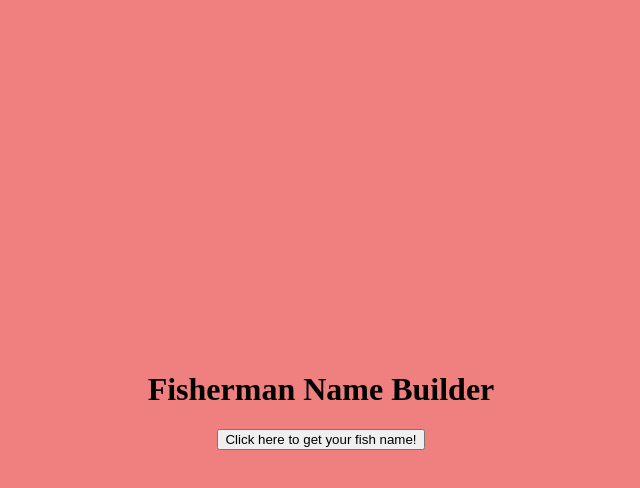
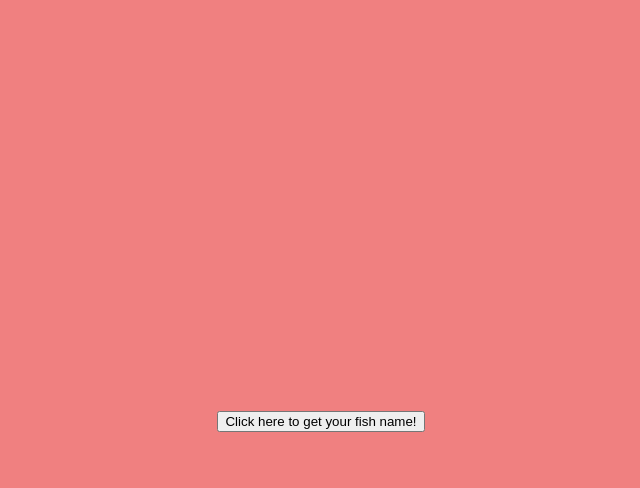
Before and after one commit to tengen14/Fisherman-Name-Builder, a plain HTML site: page index.html in a window 1280 px wide. Both pictures are taken after a click on the button "Click here to get your fish name!". Shown: the whole page, without its empty margins (319-959 px from the left). Drawn offline with Linux system fonts and the light colour scheme.

Commit message:
click on button displays no h1

```diff
--- a/index.html
+++ b/index.html
@@ -2,11 +2,11 @@
 <html>
   <head>
     <meta charset="UTF-8" />
-    <title>Fisherman Name Builder</title>
+    <title>Fish Name Builder</title>
     <link rel="stylesheet" type="text/css" href="main.css" />
   </head>
   <body>
-    <h1>Fisherman Name Builder</h1>
+    <h1 id="title">Fish Name Builder</h1>
 
     <button id="roll-fish">Click here to get your fish name!</button>
 
--- a/script.js
+++ b/script.js
@@ -301,3 +301,10 @@ const randomAdj = fishAdjs[Math.floor(Math.random() * fishAdjs.length)];
 const randomNoun = fishNouns[Math.floor(Math.random() * fishNouns.length)];
 
 console.log(randomAdj + " " + randomNoun);
+
+const rollFish = document.querySelector("#roll-fish");
+const title = document.querySelector("#title");
+
+rollFish.addEventListener("click", function() {
+    title.innerHTML = "";
+});
```
